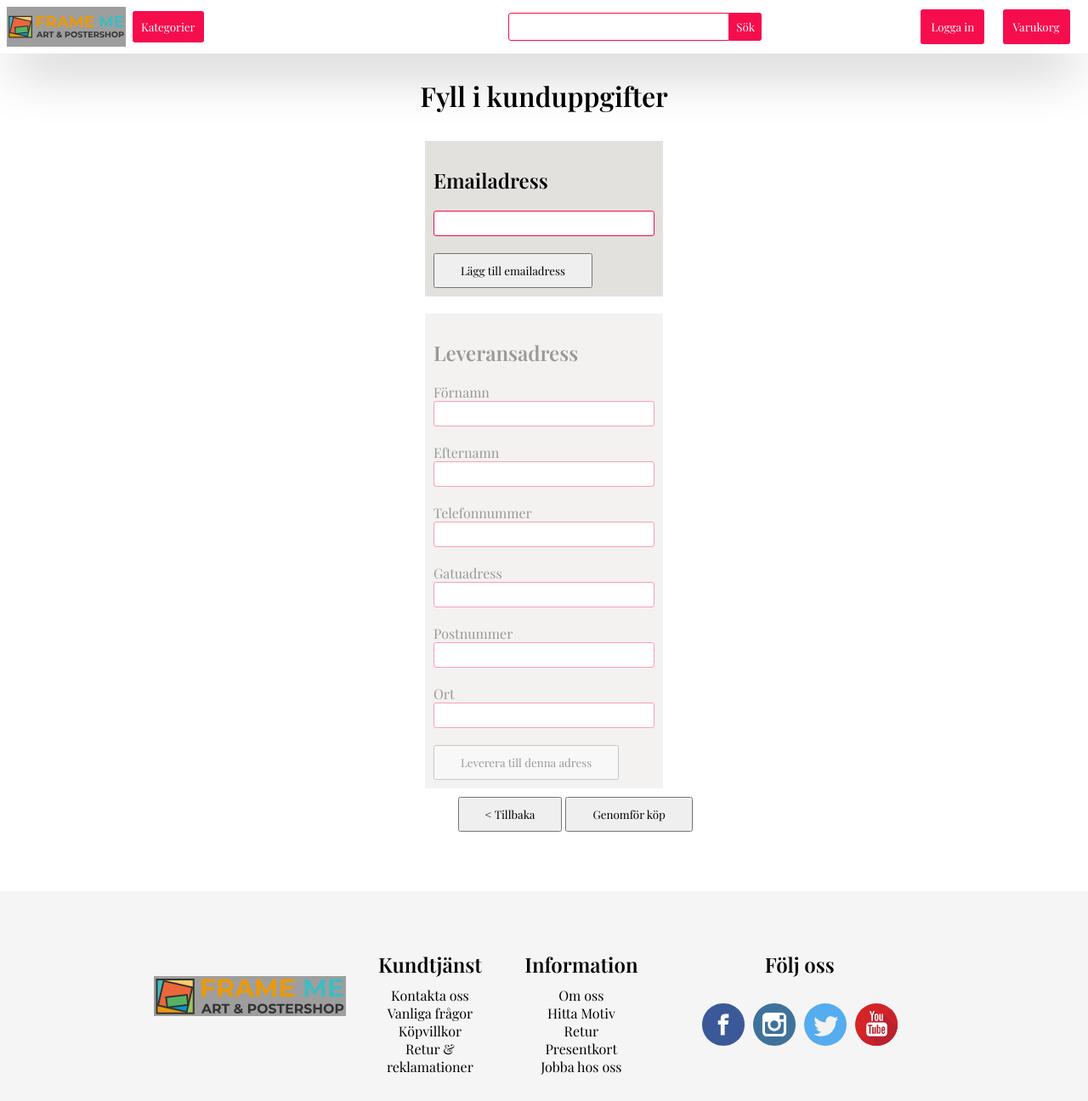
After one commit to Dmitrijv/fend19-frontendproject-shop, a PHP site: page /checkout.php in a window 1280 px wide. The commit adds this page. Shown: the whole page at 85% size. Run offline with PHP 8.4, Linux system fonts and the light colour scheme; grey boxes are pictures that could not be loaded.

```diff
--- /dev/null
+++ b/checkout.php
@@ -0,0 +1,100 @@
+<!DOCTYPE html>
+<html lang="en">
+
+<head>
+    <meta charset="UTF-8">
+    <meta name="viewport" content="width=device-width, initial-scale=1.0">
+    <meta http-equiv="X-UA-Compatible" content="ie=edge">
+    <title>Checkout</title>
+    <!-- Custom CSS -->
+    <link rel="stylesheet" href="css/style.css">
+</head>
+
+<body>
+
+    <span class="hamburger__bar-wrapper">
+        <span class="hamburger__bar"></span>
+        <span class="hamburger__bar"></span>
+        <span class="hamburger__bar"></span>
+    </span>
+
+    <?php require_once __DIR__ . '/php/view/sidebar.php'; ?>
+    <?php require_once __DIR__ . '/php/view/header.php'; ?>
+    <?php require_once __DIR__ . '/php/view/cart.php'; ?>
+
+
+
+
+    <main id="checkout-main">
+
+        <div class="checkout-form">
+
+        <h1 class="checkout-form__h1">Fyll i kunduppgifter</h1>
+
+        <section class="checkout-form__email-section">
+            <h2 class="checkout-form__h2">Emailadress</h2>
+            <input class="checkout-form__input--email" id="email" type="text"><br>
+            <button class="checkout-form__btn">Lägg till emailadress</button>
+        </section>
+
+
+        <section class="checkout-form__delivery-section">
+            <h2 class="checkout-form__h2">Leveransadress</h2>
+
+            <label class="checkout-form__label" for="">Förnamn</label><br>
+            <input class="checkout-form__input" id="fname" type="text"><br>
+
+            <label class="checkout-form__label" for="">Efternamn</label><br>
+            <input class="checkout-form__input" id="lname" type="text"><br>
+
+            <label class="checkout-form__label" for="">Telefonnummer</label><br>
+            <input class="checkout-form__input" id="tel" type="text"><br>
+
+            <label class="checkout-form__label" for="">Gatuadress</label><br>
+            <input class="checkout-form__input" id="adress" type="text"><br>
+
+            <label class="checkout-form__label" for="">Postnummer</label><br>
+            <input class="checkout-form__input" id="pcode"type="text"><br>
+
+            <label class="checkout-form__label" for="">Ort</label><br>
+            <input class="checkout-form__input" id="city" type="text"><br>
+
+            <button class="checkout-form__btn2">Leverera till denna adress</button>
+        </section>
+
+        </div>
+
+        <form action="order.php" class="checkout-form__hidden">
+
+            <input id="email-hidden" name="email" type="hidden">
+            <input id="fname-hidden" name="fname" type="hidden">
+            <input id="lname-hidden" name="lname" type="hidden">
+            <input id="tel-hidden" name="tel" type="hidden">
+            <input id="adress-hidden" name="adress" type="hidden">
+            <input id="pcode-hidden" name="pcode" type="hidden">
+            <input id="city-hidden" name="city" type="hidden">
+
+            <button style="margin-left: 5.5em" class="btn btn-info goback-Btn"> &lt; Tillbaka</button>
+            <button type="submit" class="btn btn-success confirm-order-button">Genomför köp</button>
+
+        </form>
+
+    </main>
+
+    <?php require_once __DIR__ . '/php/view/footer.php'; ?>
+
+    <!-- <script src="./js/ie11/sidebar.js"></script> -->
+    <!-- <script src="./js/sidebar.js"></script> -->
+
+    <!-- <script type="text/javascript" src="./js/ie11/shopLib.js"></script> -->
+    <!-- <script type="text/javascript" src="./js/shopLib.js"></script> -->
+    <!-- <script type="text/javascript"> shopLib.drawCategorySelectors(); </script> -->
+    <!-- <script type="text/javascript"> shopLib.drawDefaultProductPanel(); </script> -->
+
+    <!-- <script type="text/javascript" src="./js/ie11/cart.js"></script> -->
+    <script type="text/javascript" src="./js/cart.js"></script>
+    <script type="text/javascript" src="./js/checkout-form.js"></script>
+
+</body>
+
+</html>
--- a/css/style.css
+++ b/css/style.css
@@ -2104,17 +2104,6 @@ section.order-confirmation button[disabled] {
   }
 }
 
-@supports (display: grid) {
-  #p-main {
-    margin-top: 350px;
-  }
-  @media screen and (min-width: 800px) {
-    #p-main {
-      margin-top: 400px;
-    }
-  }
-}
-
 @media all and (-ms-high-contrast: none) {
   /* IE11 */
   *::-ms-backdrop,
@@ -2132,7 +2121,7 @@ section.order-confirmation button[disabled] {
 
 .single-product-page__body {
   font-family: "Lato", sans-serif;
-  height: 100vh;
+  height: 100%;
   display: -webkit-box;
   display: -ms-flexbox;
   display: flex;
@@ -2347,4 +2336,65 @@ section.order-confirmation button[disabled] {
     font-size: 1.4rem;
   }
 }
+
+#checkout-main {
+  margin: 0 auto;
+  padding: 70px;
+  font-family: "Lato", sans-serif;
+}
+
+#checkout-main p,
+#checkout-main tr,
+#checkout-main td,
+#checkout-main th,
+#checkout-main dt,
+#checkout-main dd {
+  font-family: "Lato", sans-serif !important;
+}
+
+.checkout-form {
+  display: -webkit-box;
+  display: -ms-flexbox;
+  display: flex;
+  -webkit-box-orient: vertical;
+  -webkit-box-direction: normal;
+      -ms-flex-direction: column;
+          flex-direction: column;
+  -webkit-box-align: center;
+      -ms-flex-align: center;
+          align-items: center;
+  -webkit-box-pack: center;
+      -ms-flex-pack: center;
+          justify-content: center;
+}
+
+.checkout-form__email-section {
+  width: 280px;
+  margin: 10px;
+  padding: 10px;
+  background: #e2e1dd;
+}
+
+.checkout-form__delivery-section {
+  width: 280px;
+  margin: 10px;
+  padding: 10px;
+  background: #e2e1dd;
+  opacity: 0.4;
+}
+
+.checkout-form__delivery-section--click {
+  width: 280px;
+  margin: 10px;
+  padding: 10px;
+  background: #e2e1dd;
+}
+
+.checkout-form__input, .checkout-form__input--email {
+  background: white;
+  border: 1px solid #f60d4d;
+  height: 30px;
+  width: 260px;
+  margin-bottom: 20px;
+}
 /*# sourceMappingURL=style.css.map */
--- /dev/null
+++ b/js/checkout-form.js
@@ -0,0 +1,93 @@
+let elements = document.getElementsByClassName("checkout-form__input")
+for (let i = 0; i < elements.length; i++) {
+  elements[i].disabled = true
+}
+
+const deliverySection = document.querySelector(
+  ".checkout-form__delivery-section"
+)
+const addEmailBtn = document.querySelector(".checkout-form__btn")
+const email = document.getElementById("email")
+const emailP = document.createElement("p")
+const hiddenEmail = document.getElementById("email-hidden")
+
+addEmailBtn.addEventListener("click", (e) => {
+  if (addEmailBtn.textContent == "Lägg till emailadress") {
+    email.parentNode.replaceChild(emailP, email)
+    emailP.textContent = email.value
+    for (let i = 0; i < elements.length; i++) {
+      elements[i].disabled = false
+    }
+
+    deliverySection.className = "checkout-form__delivery-section--click"
+    addEmailBtn.textContent = "Ändra"
+  } else {
+    email.value = ""
+    emailP.parentNode.replaceChild(email, emailP)
+    for (let i = 0; i < elements.length; i++) {
+      elements[i].disabled = true
+    }
+    deliverySection.className = "checkout-form__delivery-section"
+    addEmailBtn.textContent = "Lägg till emailadress"
+  }
+
+  hiddenEmail.value = emailP.textContent
+})
+
+const fname = document.getElementById("fname")
+const lname = document.getElementById("lname")
+const tel = document.getElementById("tel")
+const adress = document.getElementById("adress")
+const pcode = document.getElementById("pcode")
+const city = document.getElementById("city")
+
+const fnameP = document.createElement("p")
+const lnameP = document.createElement("p")
+const telP = document.createElement("p")
+const adressP = document.createElement("p")
+const pcodeP = document.createElement("p")
+const cityP = document.createElement("p")
+
+const hiddenFname = document.getElementById("fname-hidden")
+const hiddenLname = document.getElementById("lname-hidden")
+const hiddenTel = document.getElementById("tel-hidden")
+const hiddenAdress = document.getElementById("adress-hidden")
+const hiddenPcode = document.getElementById("pcode-hidden")
+const hiddenCity = document.getElementById("city-hidden")
+
+const addDeliveryBtn = document.querySelector(".checkout-form__btn2")
+
+addDeliveryBtn.addEventListener("click", (e) => {
+  if (addDeliveryBtn.textContent == "Leverera till denna adress") {
+    fname.parentNode.replaceChild(fnameP, fname)
+    fnameP.textContent = fname.value
+    lname.parentNode.replaceChild(lnameP, lname)
+    lnameP.textContent = lname.value
+    tel.parentNode.replaceChild(telP, tel)
+    telP.textContent = tel.value
+    adress.parentNode.replaceChild(adressP, adress)
+    adressP.textContent = adress.value
+    pcode.parentNode.replaceChild(pcodeP, pcode)
+    pcodeP.textContent = pcode.value
+    city.parentNode.replaceChild(cityP, city)
+    cityP.textContent = city.value
+
+    addDeliveryBtn.textContent = "Ändra"
+  } else {
+    fnameP.parentNode.replaceChild(fname, fnameP)
+    lnameP.parentNode.replaceChild(lname, lnameP)
+    telP.parentNode.replaceChild(tel, telP)
+    adressP.parentNode.replaceChild(adress, adressP)
+    pcodeP.parentNode.replaceChild(pcode, pcodeP)
+    cityP.parentNode.replaceChild(city, cityP)
+
+    addDeliveryBtn.textContent = "Leverera till denna adress"
+  }
+
+  hiddenFname.value = fname.textContent
+  hiddenLname.value = lname.textContent
+  hiddenTel.value = tel.textContent
+  hiddenAdress.value = adress.textContent
+  hiddenPcode.value = pcode.textContent
+  hiddenCity.value = city.textContent
+})
--- a/js/ie11/autoplay.js
+++ b/js/ie11/autoplay.js
@@ -30,7 +30,7 @@ for (var i = 0; i < bannersLength; i++) {
     spans[num].className = "on";
     banners[num].style.opacity = "1";
   }
-  prevArrow.onclick = function () { //click to show next img
+  nextArrow.onclick = function () { //click to show next img
     for (var j = 0; j < bannersLength; j++) {
       if (spans[j].className == "on") {
         spans[j].className = "";
--- a/php/view/footer.php
+++ b/php/view/footer.php
@@ -1,6 +1,4 @@
 <footer class="footer">
-    <!-- <iframe src="https://www.google.com/maps/embed?pb=!1m18!1m12!1m3!1d2034.2614397675409!2d18.021236615935116!3d59.34528361678554!2m3!1f0!2f0!3f0!3m2!1i1024!2i768!4f13.1!3m3!1m2!1s0x465f9d9d263b022d%3A0x82fc0f30ed84f9ed!2sNackademin!5e0!3m2!1ssv!2sse!4v1586423786552!5m2!1ssv!2sse" class="footer__embed__map">
-    </iframe> -->
     <div class="footer__bottom__wrapper">
         <div class="logo"><img src="img/svg/Logo_SVG.svg" alt="Logo Image"></div>
         <div class="footer__bottom__wrapper__info__wrapper flex-box">
@@ -48,7 +46,6 @@
                 <a class="footer-icon" href="#"><img src="img/svg/footer/twitter.svg" alt="Twitter Icon" class="footer__icons"></a>
                 <a class="footer-icon" href="#"><img src="img/svg/footer/youtube.svg" alt="Youtube Icon" class="footer__icons"></a>
             </div>
-            <!-- <button class="pulse footer__contact__button">Kontakta oss</button> -->
         </div>
     </div>
 </footer>
--- /dev/null
+++ b/sass/pages/_checkout.scss
@@ -0,0 +1,51 @@
+#checkout-main {
+  margin: 0 auto;
+  padding: 70px;
+
+  font-family: "Lato", sans-serif;
+
+  p,
+  tr,
+  td,
+  th,
+  dt,
+  dd {
+    font-family: "Lato", sans-serif !important;
+  }
+}
+.checkout-form {
+  display: flex;
+  flex-direction: column;
+  align-items: center;
+  justify-content: center;
+  &__email-section {
+    width: 280px;
+    margin: 10px;
+    padding: 10px;
+    background: rgb(226, 225, 221);
+  }
+  &__delivery-section {
+    width: 280px;
+    margin: 10px;
+    padding: 10px;
+    background: rgb(226, 225, 221);
+    opacity: 0.4;
+  }
+  &__delivery-section--click {
+    width: 280px;
+    margin: 10px;
+    padding: 10px;
+    background: rgb(226, 225, 221);
+  }
+
+  &__label {
+  }
+  &__input,
+  &__input--email {
+    background: rgb(255, 255, 255);
+    border: 1px solid $red;
+    height: 30px;
+    width: 260px;
+    margin-bottom: 20px;
+  }
+}
--- a/sass/pages/_single-product-page.scss
+++ b/sass/pages/_single-product-page.scss
@@ -8,10 +8,10 @@
   }
 
   @supports(display: grid) {
-    margin-top: 350px;
+    // margin-top: 350px;
 
     @media screen and (min-width: 800px) {
-      margin-top: 400px;
+      // margin-top: 400px;
     }
   }
 }
@@ -37,7 +37,8 @@
 
 .single-product-page__body {
   font-family: "Lato", sans-serif;
-  height: 100vh;
+  // height: 100vh;
+  height: 100%;
   display: flex;
   flex-direction: column;
   align-items: center;
--- a/sass/style.scss
+++ b/sass/style.scss
@@ -1,5 +1,5 @@
 @import url("https://fonts.googleapis.com/css2?family=Playfair+Display:wght@400;500;600&display=swap");
-@import url('https://fonts.googleapis.com/css2?family=Lato:ital,wght@0,400;0,700;0,900;1,400&display=swap');
+@import url("https://fonts.googleapis.com/css2?family=Lato:ital,wght@0,400;0,700;0,900;1,400&display=swap");
 
 @import "core/buttons";
 @import "core/base";
@@ -17,3 +17,4 @@
 
 @import "pages/order";
 @import "pages/single-product-page";
+@import "pages/checkout";
```
Also changed, not shown: js/ie11/shopLib.js (+23 -28 lines), js/shopLib.js (+18 -28 lines), php/internal/categories.php (renamed from api/categories.php, +6 -7 lines), php/internal/products.php (renamed from api/products.php, +6 -1 lines), product.php (renamed from single-product-page.php, +6 -11 lines), img/product/5B1vlLe.jpg (added), img/product/5cm_wallpaper_03.png (added), img/product/obl.jpg (added), img/product/tumblr_lz6o21vKYj1rpqeqto1_400.jpg (added), 1 other file.
